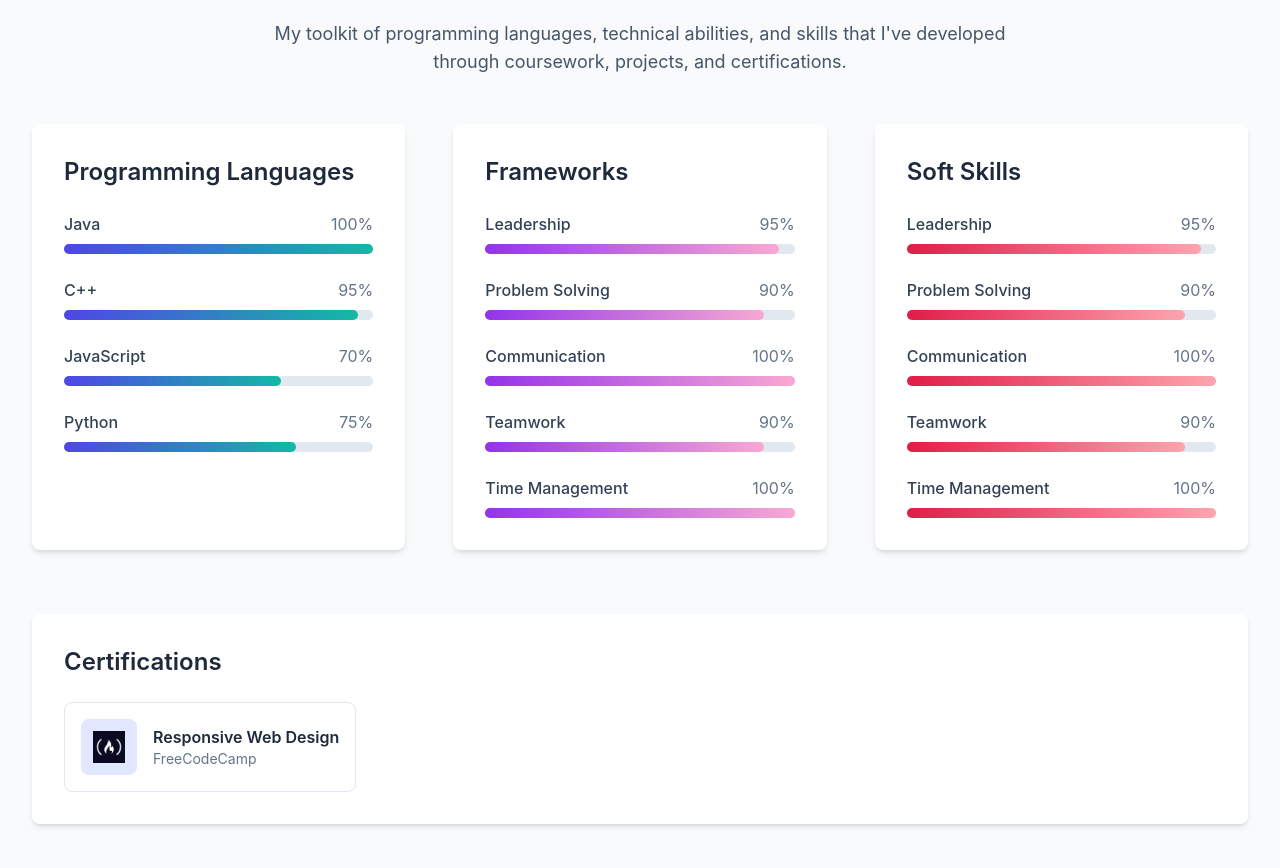
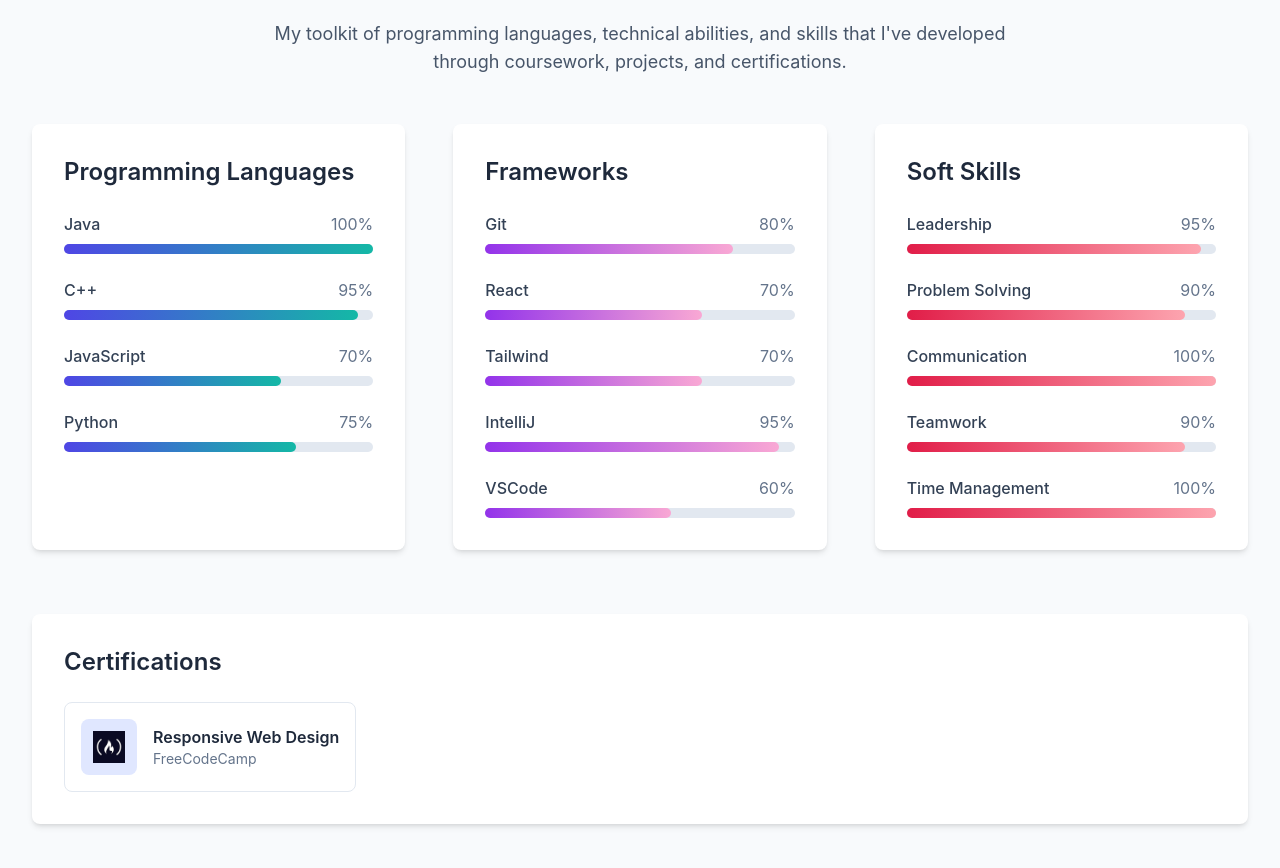
Before and after one commit to itsjustej/ejsportfolio, a React (Vite) app: page / in a window 1280 px wide. Shown: the part 960-1828 px from the top of the page. Built offline with nearby package versions, Linux system fonts and the light colour scheme.

Commit message:
Updated Frameworks

```diff
--- a/src/components/Skills.jsx
+++ b/src/components/Skills.jsx
@@ -12,6 +12,8 @@ export const Skills = () => {
     { name: 'Git', level: 80 },
     { name: 'React', level: 70 },
     { name: 'Tailwind', level: 70 },
+    { name: 'IntelliJ', level: 95 },
+    { name: 'VSCode', level: 60 },
   ];
 
   const softSkills = [
@@ -19,7 +21,7 @@ export const Skills = () => {
     { name: 'Problem Solving', level: 90 },
     { name: 'Communication', level: 100 },
     { name: 'Teamwork', level: 90 },
-    { name: 'Time Management', level: 100},
+    { name: 'Time Management', level: 100 },
   ];
 
   return (
@@ -34,8 +36,8 @@ export const Skills = () => {
           </p>
         </div>
 
-        {/* Left Programming Box */}
-        <div className="grid grid-cols-1 lg:grid-cols-3 gap-12 mt-12 ">
+        <div className="grid grid-cols-1 lg:grid-cols-3 gap-12 mt-12">
+          {/* Programming Languages */}
           <div className="bg-white rounded-lg shadow-md p-8 transform transition-transform hover:scale-105">
             <h3 className="text-2xl font-semibold text-slate-800 mb-6">Programming Languages</h3>
             <div className="space-y-6">
@@ -56,20 +58,20 @@ export const Skills = () => {
             </div>
           </div>
 
-        {/* Middle Frameworks Box */}
+          {/* Frameworks */}
           <div className="bg-white rounded-lg p-8 shadow-md transform transition-transform hover:scale-105">
             <h3 className="text-2xl font-semibold text-slate-800 mb-6">Frameworks</h3>
             <div className="space-y-6">
-              {softSkills.map((frameWorks) => (
-                <div key={frameWorks.name}>
+              {frameWorks.map((framework) => (
+                <div key={framework.name}>
                   <div className="flex justify-between mb-2">
-                    <span className="font-medium text-slate-700">{frameWorks.name}</span>
-                    <span className="text-slate-500">{frameWorks.level}%</span>
+                    <span className="font-medium text-slate-700">{framework.name}</span>
+                    <span className="text-slate-500">{framework.level}%</span>
                   </div>
                   <div className="w-full bg-slate-200 rounded-full h-2.5">
                     <div
                       className="bg-gradient-to-r from-purple-600 to-pink-300 h-2.5 rounded-full transition-all duration-1000 ease-out"
-                      style={{ width: `${frameWorks.level}%` }}
+                      style={{ width: `${framework.level}%` }}
                     ></div>
                   </div>
                 </div>
@@ -77,7 +79,7 @@ export const Skills = () => {
             </div>
           </div>
 
-          {/* Right Softskills Box */}
+          {/* Soft Skills */}
           <div className="bg-white rounded-lg shadow-md p-8 transform transition-transform hover:scale-105">
             <h3 className="text-2xl font-semibold text-slate-800 mb-6">Soft Skills</h3>
             <div className="space-y-6">
@@ -99,18 +101,17 @@ export const Skills = () => {
           </div>
         </div>
 
+        {/* Certifications */}
         <div className="mt-16 bg-white rounded-lg shadow-md p-8">
           <h3 className="text-2xl font-semibold text-slate-800 mb-6">Certifications</h3>
           <div className="flex flex-wrap gap-4">
             <div className="flex items-center border border-slate-200 rounded-lg p-4 hover:border-indigo-300 hover:border-2 transition-colors hover:scale-105">
               <div className="mr-4 bg-indigo-100 p-3 rounded-lg">
-
                 <img
-                    src="/fcc.png"
-                    alt="FreeCodeCamp Logo"
-                    className="h-8 w-8 object-contain"
+                  src="/fcc.png"
+                  alt="FreeCodeCamp Logo"
+                  className="h-8 w-8 object-contain"
                 />
-
               </div>
               <div>
                 <h4 className="font-semibold text-slate-800">Responsive Web Design</h4>
```
